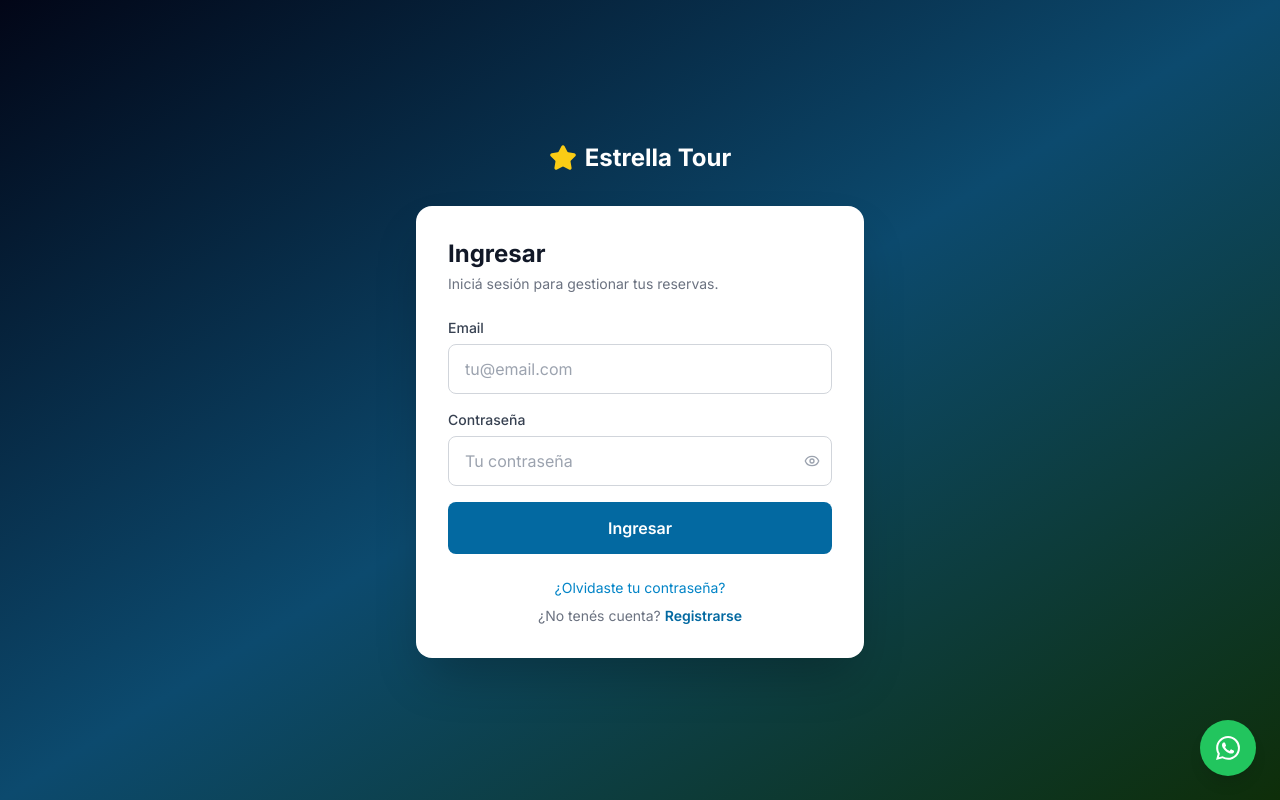
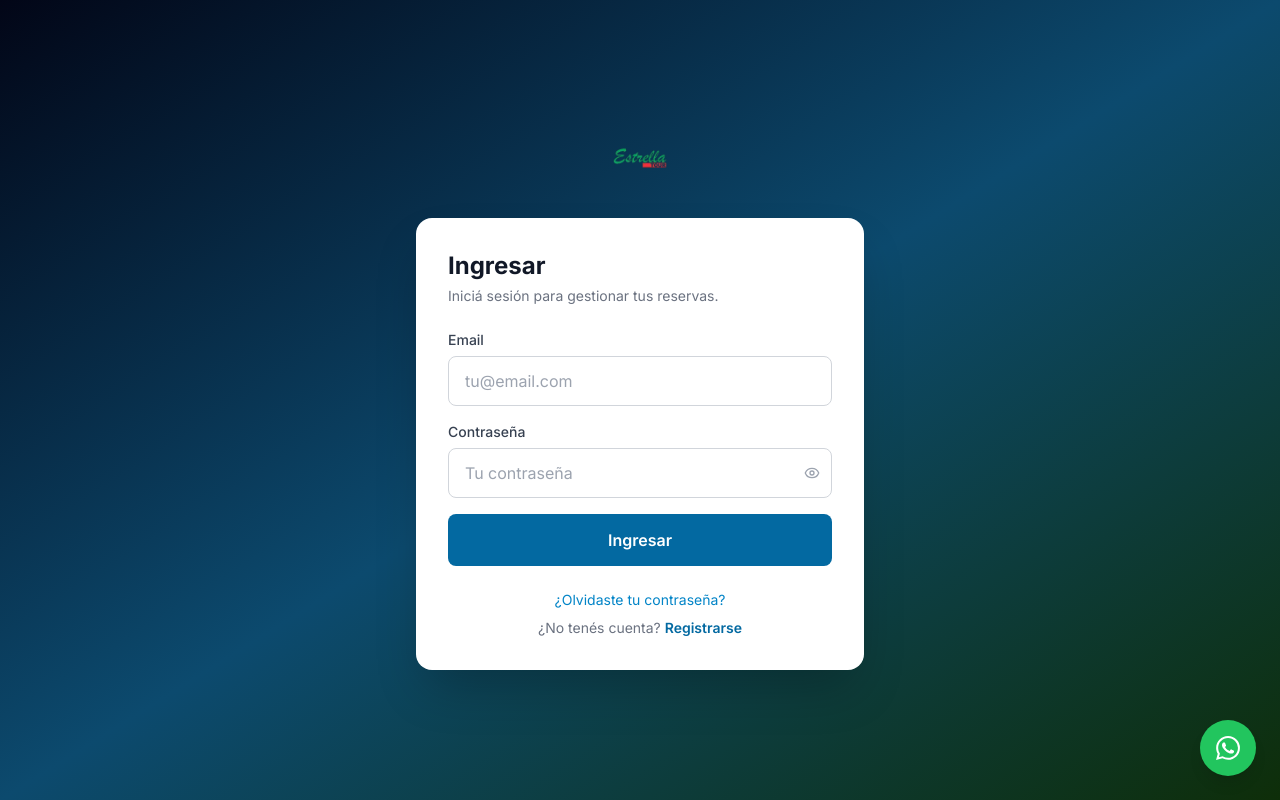
Before and after one commit to pedromarzano1/estrella-tour, a Next.js app: page /login in a window 1280 px wide. Built offline with nearby package versions, Linux system fonts and the light colour scheme.

Commit message:
reemplazar estrella por logo real en navbar, footer, admin y formularios

```diff
--- a/src/app/admin/layout.tsx
+++ b/src/app/admin/layout.tsx
@@ -1,7 +1,8 @@
 import { redirect } from "next/navigation";
 import { getSession, isAdmin } from "@/lib/auth";
 import Link from "next/link";
-import { Star, LayoutDashboard, Bus, MapPin, Users, LogOut, TicketCheck, UserCog } from "lucide-react";
+import { LayoutDashboard, Bus, MapPin, Users, LogOut, TicketCheck, UserCog } from "lucide-react";
+import Image from "next/image";
 
 export default async function AdminLayout({ children }: { children: React.ReactNode }) {
   const user = await getSession();
@@ -12,9 +13,8 @@ export default async function AdminLayout({ children }: { children: React.ReactN
       {/* Sidebar */}
       <aside className="w-64 bg-slate-900 text-white flex flex-col shadow-xl shrink-0">
         <div className="p-6 border-b border-slate-800">
-          <Link href="/" className="flex items-center gap-2 font-bold text-lg">
-            <Star className="w-5 h-5 text-yellow-400 fill-yellow-400" />
-            Estrella Tour
+          <Link href="/" className="flex items-center hover:opacity-90 transition-opacity">
+            <Image src="/logo-estrella.webp" alt="Estrella Tour" width={130} height={43} className="h-9 w-auto" />
           </Link>
           <p className="text-slate-400 text-xs mt-1">Panel de Administración</p>
         </div>
--- a/src/app/login/page.tsx
+++ b/src/app/login/page.tsx
@@ -3,7 +3,8 @@
 import { useState, Suspense } from "react";
 import { useSearchParams } from "next/navigation";
 import Link from "next/link";
-import { Star, Eye, EyeOff, Loader2 } from "lucide-react";
+import { Eye, EyeOff, Loader2 } from "lucide-react";
+import Image from "next/image";
 
 function LoginContent() {
   const searchParams = useSearchParams();
@@ -40,9 +41,8 @@ function LoginContent() {
   return (
     <div className="min-h-screen flex flex-col items-center justify-center bg-gradient-to-br from-slate-950 via-brand-900 to-accent-900 px-4">
       <div className="w-full max-w-md">
-        <Link href="/" className="flex items-center justify-center gap-2 text-white font-bold text-2xl mb-8">
-          <Star className="w-7 h-7 text-yellow-400 fill-yellow-400" />
-          Estrella Tour
+        <Link href="/" className="flex items-center justify-center mb-8 hover:opacity-90 transition-opacity">
+          <Image src="/logo-estrella.webp" alt="Estrella Tour" width={160} height={52} className="h-14 w-auto" />
         </Link>
 
         <div className="bg-white rounded-2xl shadow-2xl p-8">
--- a/src/app/olvide-contrasena/nueva/page.tsx
+++ b/src/app/olvide-contrasena/nueva/page.tsx
@@ -3,7 +3,8 @@
 import { useState, useEffect, Suspense } from "react";
 import Link from "next/link";
 import { useSearchParams } from "next/navigation";
-import { Star, Eye, EyeOff, Loader2, CheckCircle, XCircle } from "lucide-react";
+import { Eye, EyeOff, Loader2, CheckCircle, XCircle } from "lucide-react";
+import Image from "next/image";
 
 function NuevaContrasenaContent() {
   const searchParams = useSearchParams();
@@ -49,9 +50,8 @@ function NuevaContrasenaContent() {
   return (
     <div className="min-h-screen flex flex-col items-center justify-center bg-gradient-to-br from-slate-950 via-brand-900 to-accent-900 px-4">
       <div className="w-full max-w-md">
-        <Link href="/" className="flex items-center justify-center gap-2 text-white font-bold text-2xl mb-8">
-          <Star className="w-7 h-7 text-yellow-400 fill-yellow-400" />
-          Estrella Tour
+        <Link href="/" className="flex items-center justify-center mb-8 hover:opacity-90 transition-opacity">
+          <Image src="/logo-estrella.webp" alt="Estrella Tour" width={160} height={52} className="h-14 w-auto" />
         </Link>
 
         <div className="bg-white rounded-2xl shadow-2xl p-8">
--- a/src/app/olvide-contrasena/page.tsx
+++ b/src/app/olvide-contrasena/page.tsx
@@ -2,7 +2,8 @@
 
 import { useState } from "react";
 import Link from "next/link";
-import { Star, Loader2, CheckCircle, ArrowLeft } from "lucide-react";
+import { Loader2, CheckCircle, ArrowLeft } from "lucide-react";
+import Image from "next/image";
 
 export default function OlvideContrasenaPage() {
   const [email, setEmail] = useState("");
@@ -28,9 +29,8 @@ export default function OlvideContrasenaPage() {
   return (
     <div className="min-h-screen flex flex-col items-center justify-center bg-gradient-to-br from-slate-950 via-brand-900 to-accent-900 px-4">
       <div className="w-full max-w-md">
-        <Link href="/" className="flex items-center justify-center gap-2 text-white font-bold text-2xl mb-8">
-          <Star className="w-7 h-7 text-yellow-400 fill-yellow-400" />
-          Estrella Tour
+        <Link href="/" className="flex items-center justify-center mb-8 hover:opacity-90 transition-opacity">
+          <Image src="/logo-estrella.webp" alt="Estrella Tour" width={160} height={52} className="h-14 w-auto" />
         </Link>
 
         <div className="bg-white rounded-2xl shadow-2xl p-8">
--- a/src/app/registro/page.tsx
+++ b/src/app/registro/page.tsx
@@ -2,7 +2,8 @@
 
 import { useState } from "react";
 import Link from "next/link";
-import { Star, Eye, EyeOff, Loader2 } from "lucide-react";
+import { Eye, EyeOff, Loader2 } from "lucide-react";
+import Image from "next/image";
 
 export default function RegistroPage() {
   const [form, setForm] = useState({ nombre: "", email: "", telefono: "", password: "" });
@@ -35,9 +36,8 @@ export default function RegistroPage() {
   return (
     <div className="min-h-screen flex flex-col items-center justify-center bg-gradient-to-br from-slate-950 via-brand-900 to-accent-900 px-4 py-8">
       <div className="w-full max-w-md">
-        <Link href="/" className="flex items-center justify-center gap-2 text-white font-bold text-2xl mb-8">
-          <Star className="w-7 h-7 text-yellow-400 fill-yellow-400" />
-          Estrella Tour
+        <Link href="/" className="flex items-center justify-center mb-8 hover:opacity-90 transition-opacity">
+          <Image src="/logo-estrella.webp" alt="Estrella Tour" width={160} height={52} className="h-14 w-auto" />
         </Link>
 
         <div className="bg-white rounded-2xl shadow-2xl p-8">
--- a/src/components/public/Footer.tsx
+++ b/src/components/public/Footer.tsx
@@ -1,4 +1,5 @@
-import { Star, Phone, Mail, Clock } from "lucide-react";
+import { Phone, Mail, Clock } from "lucide-react";
+import Image from "next/image";
 import { WhatsAppIcon } from "@/components/icons/WhatsAppIcon";
 import Link from "next/link";
 
@@ -9,9 +10,8 @@ export function Footer() {
         <div className="grid grid-cols-1 md:grid-cols-3 gap-8">
           {/* Brand */}
           <div>
-            <div className="flex items-center gap-2 font-bold text-xl mb-3">
-              <Star className="w-5 h-5 text-yellow-400 fill-yellow-400" />
-              <span>Estrella Tour</span>
+            <div className="mb-3">
+              <Image src="/logo-estrella.webp" alt="Estrella Tour" width={130} height={43} className="h-10 w-auto" />
             </div>
             <p className="text-slate-300 text-sm leading-relaxed">
               Más de 16 años conectando Mercedes con Buenos Aires. Viajá con comodidad y seguridad.
--- a/src/components/public/Navbar.tsx
+++ b/src/components/public/Navbar.tsx
@@ -2,7 +2,8 @@
 
 import Link from "next/link";
 import { useState } from "react";
-import { Menu, X, Star, LogOut, User } from "lucide-react";
+import { Menu, X, LogOut, User } from "lucide-react";
+import Image from "next/image";
 
 interface NavbarProps {
   user?: { nombre: string; rol: string } | null;
@@ -16,9 +17,8 @@ export function Navbar({ user }: NavbarProps) {
       <div className="max-w-7xl mx-auto px-4 sm:px-6 lg:px-8">
         <div className="flex items-center justify-between h-16">
           {/* Logo */}
-          <Link href="/" className="flex items-center gap-2 font-bold text-xl hover:opacity-90 transition-opacity">
-            <Star className="w-6 h-6 text-yellow-400 fill-yellow-400" />
-            <span>Estrella Tour</span>
+          <Link href="/" className="flex items-center hover:opacity-90 transition-opacity">
+            <Image src="/logo-estrella.webp" alt="Estrella Tour" width={140} height={46} className="h-10 w-auto" />
           </Link>
 
           {/* Desktop nav */}
```
